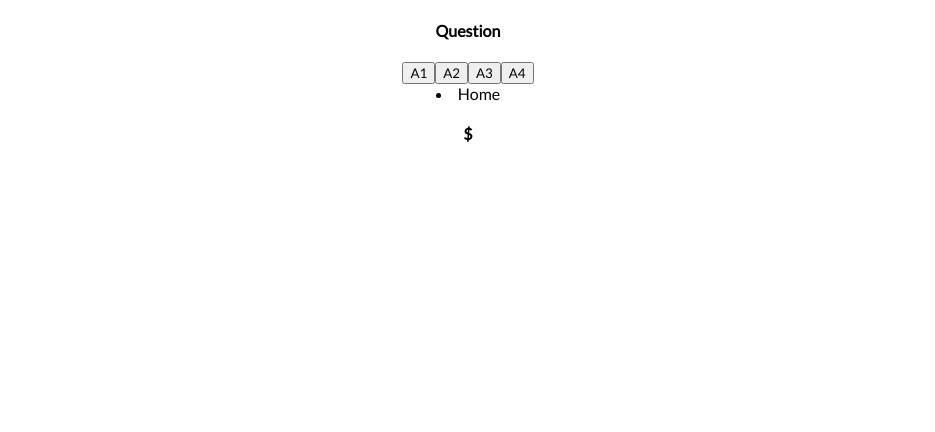
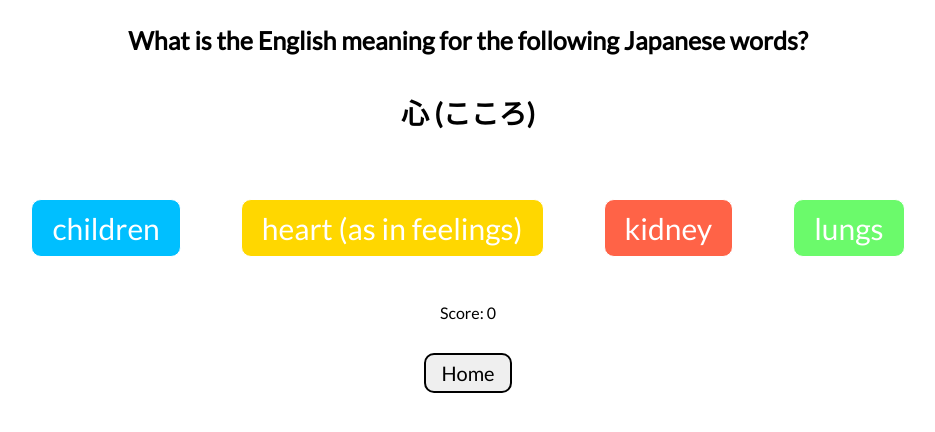
Before and after one commit to ChicoRao/nihon-go, a React (Create React App) app in the folder nihon-go/: page /quiz in a window 1280 px wide. Shown: the top 432 px of the page, without its empty margins (172-1107 px from the left). Built offline with nearby package versions, Linux system fonts and the light colour scheme.

Commit message:
Worked on quiz

```diff
--- /dev/null
+++ b/nihon-go/src/css/Quiz.css
@@ -0,0 +1,38 @@
+/*
+    Quiz game
+*/
+
+#quiz-question {
+    font-size: 25px;
+}
+
+#quiz-prompt {
+    font-size: 28px;
+}
+
+.ans-btn {
+    font-size: 30px;
+    color: white;
+    border: 1px solid;
+    border-radius: 10px;
+    margin: 30px;
+    padding: 10px 20px;
+}
+
+.ans-btn:hover {
+    transform: scale(1.1);
+    cursor: pointer;
+}
+
+.quiz-score {
+
+}
+
+.button {
+    margin: 15px;
+    border: 2px solid;
+    padding: 6px 15px;
+    border-radius: 10px;
+    font-size: 20px;
+    cursor: pointer;
+}
--- a/nihon-go/src/pages/GameMenu.js
+++ b/nihon-go/src/pages/GameMenu.js
@@ -7,7 +7,7 @@ const GameMenu = () => (
         <div className="game-menu">
             <h2>Nihon Go</h2>
             <ul>
-                <Link to="/quiz" style={{textDecoration: 'none', color: 'black'}}><li>Hiragana/ Katakana Quiz</li></Link>
+                <Link to="/quiz" style={{textDecoration: 'none', color: 'black', pointerEvents: 'none'}}><li>Vocab Quiz - Coming Soon</li></Link>
                 <Link to="/typing" style={{textDecoration: 'none', color: 'black'}}><li>NihonType</li></Link>
                 <Link to="/settings" style={{textDecoration: 'none', color: 'black'}}><li>Settings</li></Link>
                 <Link to="/" style={{textDecoration: 'none', color: 'black'}}><li>Home</li></Link>
--- a/nihon-go/src/pages/Quiz.js
+++ b/nihon-go/src/pages/Quiz.js
@@ -1,29 +1,74 @@
-import React from 'react';
+import React, { useState } from 'react';
 import { Link } from 'react-router-dom';
-import '../utils/quiz';
+import { generate, quizQuestions } from '../utils/quiz';
+import '../css/Quiz.css'
 
-const question = [
+//Generate 100 random prompts
+const promptList = generate();
 
-]
+function shuffle(arr) {
+    return arr.sort(() => Math.random() - 0.5);
+}
 
-const Quiz = () => (
+console.log(promptList);
+console.log(quizQuestions);
+
+function Quiz() {
+    const [score, setScore] = useState(0);
+    const [index, setIndex] = useState(0);
+    const [prompt, setPrompt] = useState(promptList[index]);
+    const [options, setOptions] = useState(shuffle(quizQuestions[prompt][0]));
+    const [isCorrect, setIsCorrect] = useState(false);
+
+    // console.log("Prompt: " + prompt);
+    // console.log("Options: " + options);
+
+    function updateQuestion() {
+        setIndex((index+1)%promptList.length)
+        let newPrompt = promptList[index];
+        setPrompt(newPrompt);
+        setOptions(quizQuestions[prompt][0]);
+        setIsCorrect(false);
+    }
+
+    function checkAnswer(option) {
+        setIndex((index+1)%promptList.length);
+        console.log("Index: " + index);
+        setPrompt(promptList[index]);
+        setOptions(quizQuestions[prompt][0]);
+        setIsCorrect(false);
+        // if(option === quizQuestions[prompt][1]) {
+        //     console.log("正解 (せいかい), Correct!");
+        //     setIsCorrect(true);
+        //     setScore(score + 1);
+        //     updateQuestion();
+        // }else {
+        //     console.log("Wrong, try again");
+        // }
+    }
+
+    return (
         <React.Fragment>
             <div className="quiz-container">
                 <div className="question-container">
-                <h4 id="quiz-question">Question</h4>
+                    <h3 id="quiz-question">{isCorrect? "正解 (せいかい), Correct!" : "What is the English meaning for the following Japanese words?"}</h3>
+                    <h4 id="quiz-prompt">{prompt}</h4>
                     <div id="answer-buttons">
-                    <button className="ans-btn">A1</button>
-                    <button className="ans-btn">A2</button>
-                    <button className="ans-btn">A3</button>
-                    <button className="ans-btn">A4</button>
+                        <button className="ans-btn" onClick={()=>checkAnswer(options[0])} style={{"backgroundColor": "deepSkyBlue"}}>{options[0]}</button>
+                        <button className="ans-btn" onClick={()=>checkAnswer(options[1])} style={{"backgroundColor": "gold"}}>{options[1]}</button>
+                        <button className="ans-btn" onClick={()=>checkAnswer(options[2])} style={{"backgroundColor": "tomato"}}>{options[2]}</button>
+                        <button className="ans-btn" onClick={()=>checkAnswer(options[3])} style={{"backgroundColor": "#6bfa6b"}}>{options[3]}</button>
                     </div>
+                    <p className="quiz-score">
+                        Score: {score}
+                    </p>
                 </div>
-            <div class="quiz-controls">
-                <Link to="/" style={{textDecoration: 'none', color: 'black'}}><li>Home</li></Link>
+                <div className="quiz-controls">
+                    <Link to="/" style={{textDecoration: 'none', color: 'black'}}><button className="home-button button">Home</button></Link>
                 </div>
-            <h4>${question}</h4>
             </div>
         </React.Fragment>
     );
+};
 
 export default Quiz;
--- a/nihon-go/src/pages/Typing.js
+++ b/nihon-go/src/pages/Typing.js
@@ -70,7 +70,7 @@ function Typing() {
             romanjiContainer += key;
             setTypedText(romanjiContainer);
 
-            //Used because some hiragana has multiple romanjis
+            //Used because some hiragana has multiple romanjis (ex: jya vs ja)
             if (romanjiContainer.length < maxAcceptedLength) {
                 for (let i = 0; i < romanjiList.length; i++) {
                     if (romanjiContainer === romanjiList[i]) {
--- a/nihon-go/src/utils/quiz.js
+++ b/nihon-go/src/utils/quiz.js
@@ -0,0 +1,15 @@
+export const quizQuestions = {
+    "心 (こころ)":[["lungs","kidney","children","heart (as in feelings)"],"heart (as in feelings)"],
+    "家族 (かぞく)":[["sister","brother","family","chicken"],"family"],
+    "心臓 (しんぞう)":[["lungs","heart","mouth","neck"],"heart"],
+};
+
+function random(arr) {
+    return arr[Math.floor(Math.random()*arr.length)];
+}
+
+export const generate = (count = 3) => {
+    let quizList = Object.keys(quizQuestions);
+
+    return new Array(count).fill().map(_ => random(quizList));
+}
```
Lines whose indentation alone changed are shown as unchanged.
